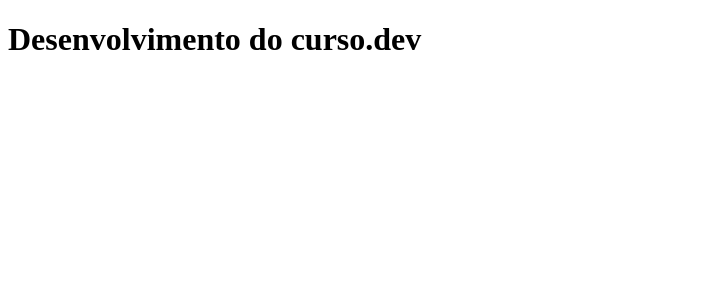
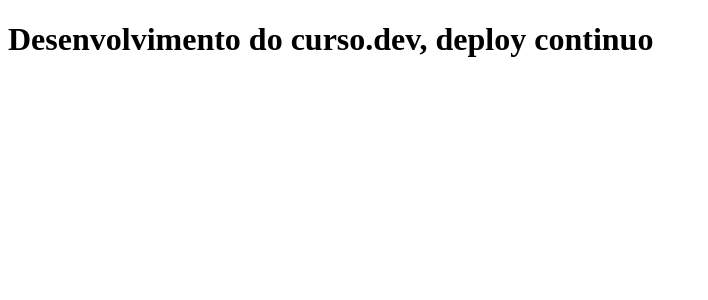
Before and after one commit to DiegoSouzaOni/clone-tabnews, a Next.js app: page / in a window 1280 px wide. Shown: the top 300 px of the page, without its empty margins (0-708 px from the left). Built offline with nearby package versions, Linux system fonts and the light colour scheme.

Commit message:
Added new text on title

```diff
--- a/pages/index.js
+++ b/pages/index.js
@@ -1,5 +1,5 @@
 function Home() {
-    return <h1>Desenvolvimento do curso.dev</h1>
+    return <h1>Desenvolvimento do curso.dev, deploy continuo</h1>
 }
 
 export default Home;
```
